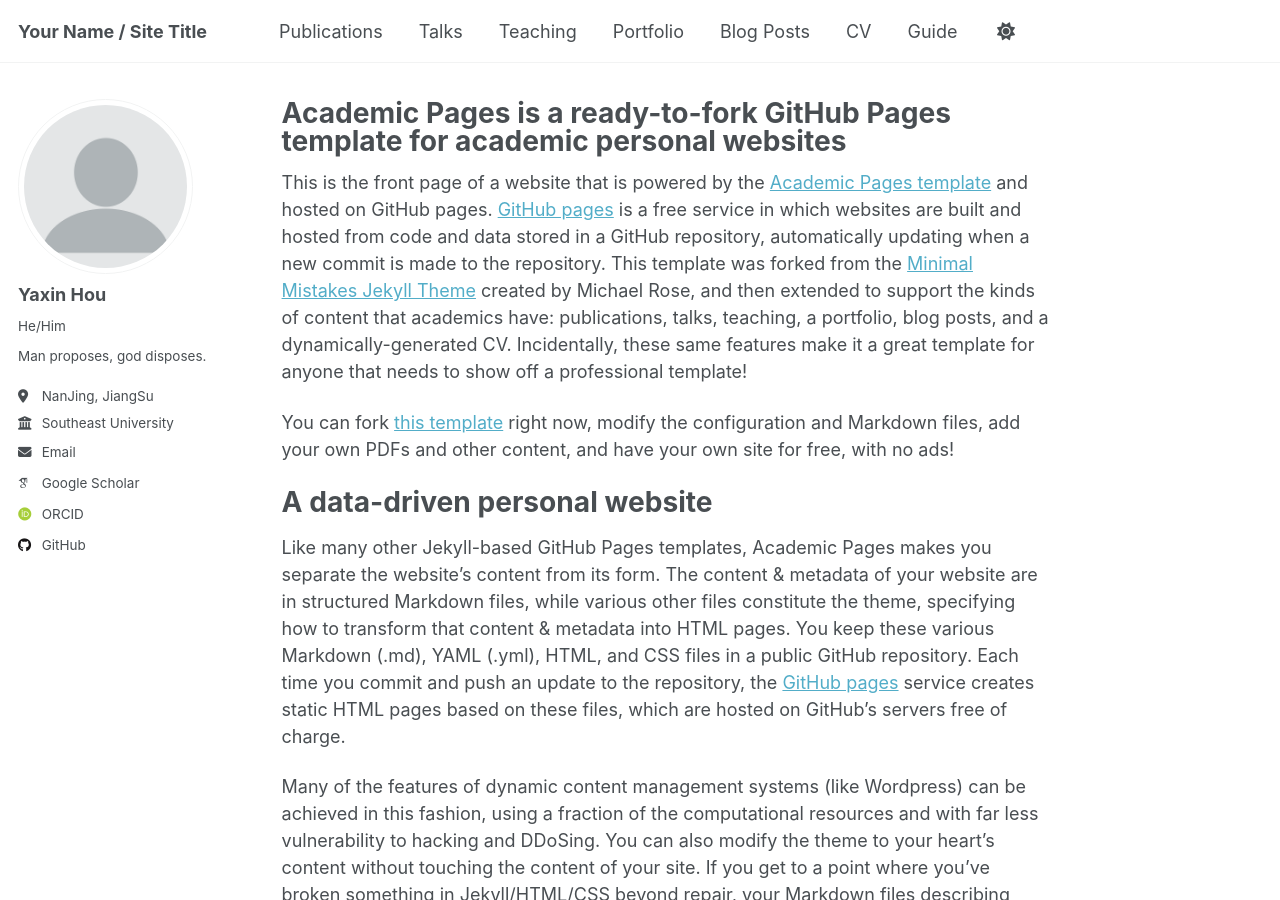
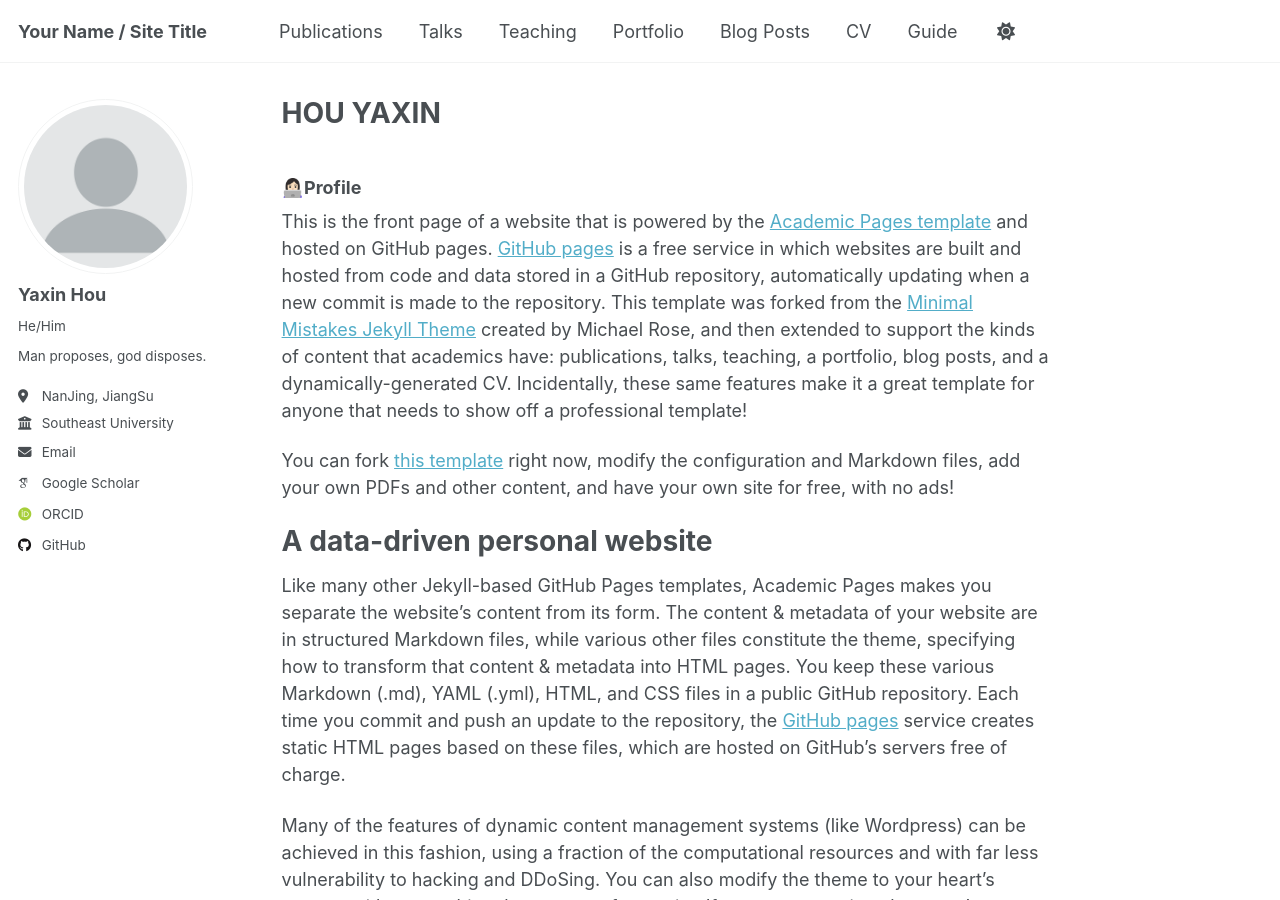
Before and after one commit to YaxinHou/yaxinhou.github.io, a Jekyll site: the page built from _pages/about.md, in a window 1280 px wide and 900 px high. Built offline with Jekyll 4.4.1, drawn with Linux system fonts in a browser that asks for light colours; some web fonts are replaced; a script that is not in the unit is left out.

Commit message:
Update about.md

```diff
--- a/_pages/about.md
+++ b/_pages/about.md
@@ -1,11 +1,13 @@
 ---
 permalink: /
-title: "Academic Pages is a ready-to-fork GitHub Pages template for academic personal websites"
+title: "HOU YAXIN"
 author_profile: true
 redirect_from:
   - /about/
   - /about.html
 ---
+
+### 👩🏻‍💻Profile
 
 This is the front page of a website that is powered by the [Academic Pages template](https://github.com/academicpages/academicpages.github.io) and hosted on GitHub pages. [GitHub pages](https://pages.github.com) is a free service in which websites are built and hosted from code and data stored in a GitHub repository, automatically updating when a new commit is made to the repository. This template was forked from the [Minimal Mistakes Jekyll Theme](https://mmistakes.github.io/minimal-mistakes/) created by Michael Rose, and then extended to support the kinds of content that academics have: publications, talks, teaching, a portfolio, blog posts, and a dynamically-generated CV. Incidentally, these same features make it a great template for anyone that needs to show off a professional template!
 
```
